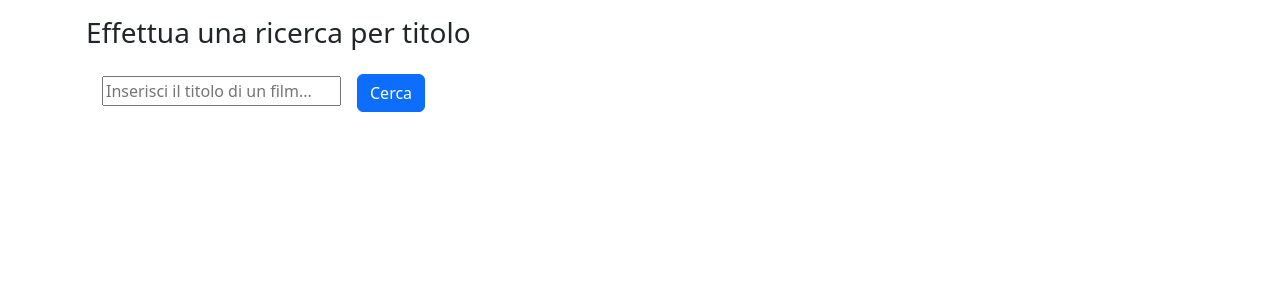
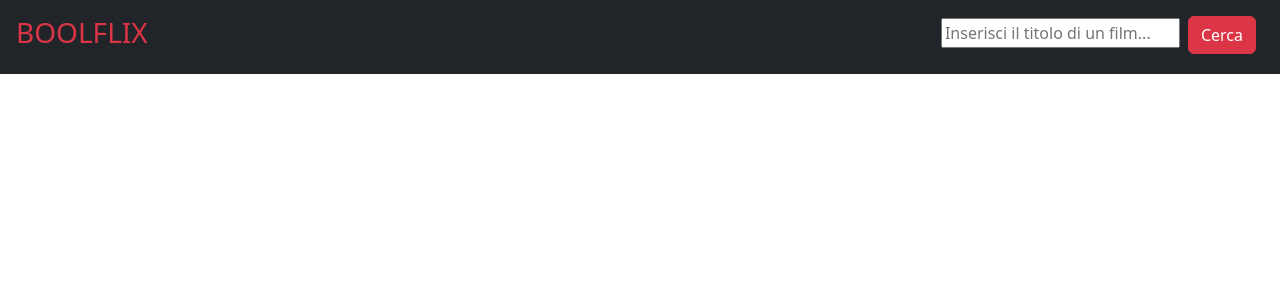
Before and after one commit to matcir/react-boolflix, a React (Vite) app: page / in a window 1280 px wide. Shown: the top 300 px of the page. Built offline with nearby package versions, Linux system fonts and the light colour scheme.

Commit message:
implemented control on original title that doesnt display it if equal to title

```diff
--- a/src/App.jsx
+++ b/src/App.jsx
@@ -66,12 +66,17 @@ export default function App() {
 
   return (
     <>
+
+      <header>
+        <div className="bg-dark d-flex justify-content-between">
+          <h3 className="p-3 text-danger">BOOLFLIX</h3>
+          <form className="p-3 " onSubmit={handleSubmit}>
+            <input type="text" placeholder="Inserisci il titolo di un film..." value={searchQuery} onChange={(e) => setSearchQuery(e.target.value)} />
+            <button type="submit" className="mx-2 btn btn-danger">Cerca</button>
+          </form>
+        </div>
+      </header>
       <div className="p-3 container">
-        <h3>Effettua una ricerca per titolo</h3>
-        <form className="p-3" onSubmit={handleSubmit}>
-          <input type="text" placeholder="Inserisci il titolo di un film..." value={searchQuery} onChange={(e) => setSearchQuery(e.target.value)} />
-          <button type="submit" className="mx-3  btn btn-primary">Cerca</button>
-        </form>
         <div className="p-3 row row-cols-1 row-cols-md-3 g-3">
           {filteredAll?.map(item => (
             <div key={item.id} className="col">
@@ -82,7 +87,9 @@ export default function App() {
                 <div className="card-body">
                   <ul className="list-unstyled list-group">
                     <li>{item.title}</li>
-                    <li>{item.original_title}</li>
+                    {item.original_title !== item.title && (
+                      <li>{item.original_title}</li>
+                    )}
                     <li>
                       {LanguageToCountry[item.original_language] ? (
                         <ReactCountryFlag
```
